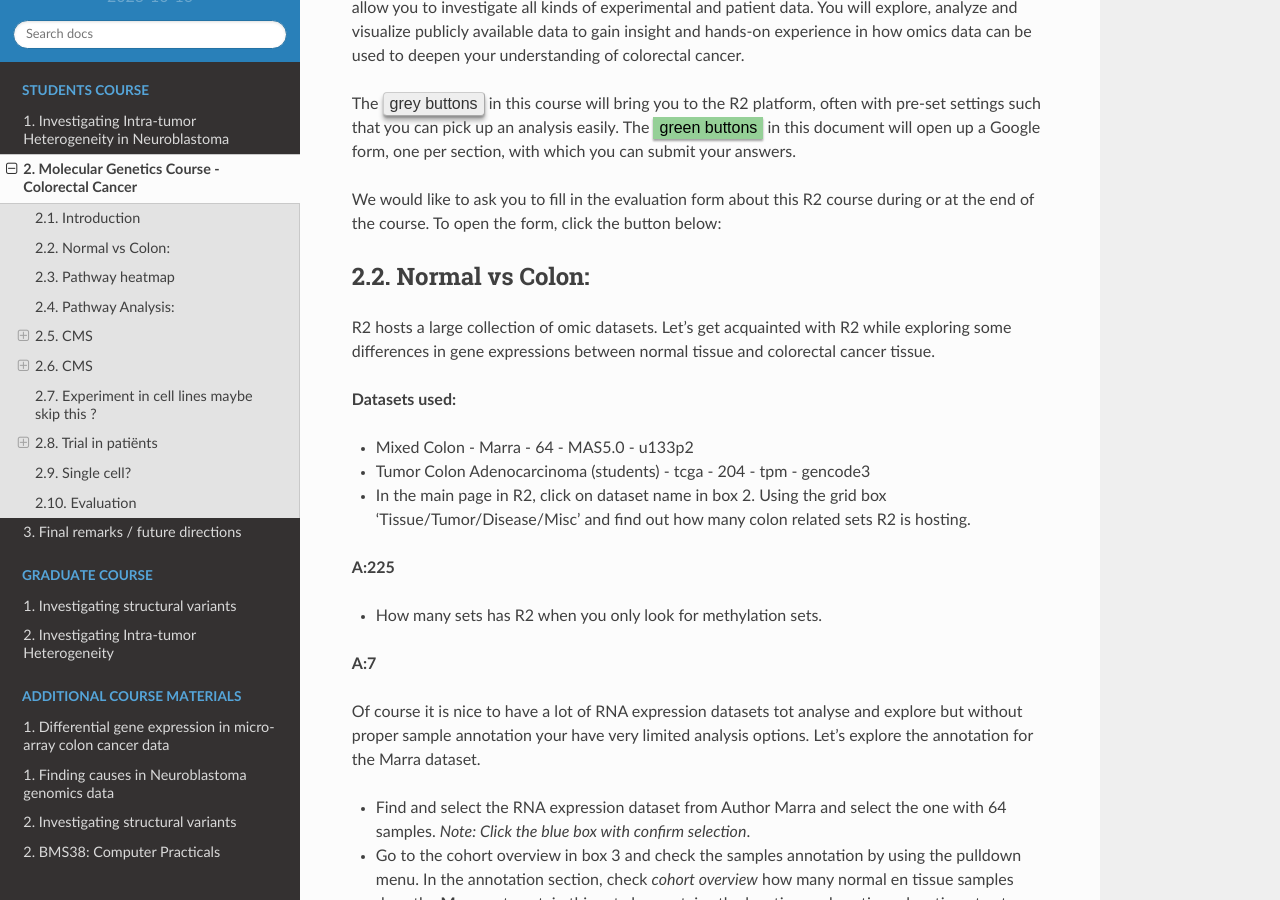
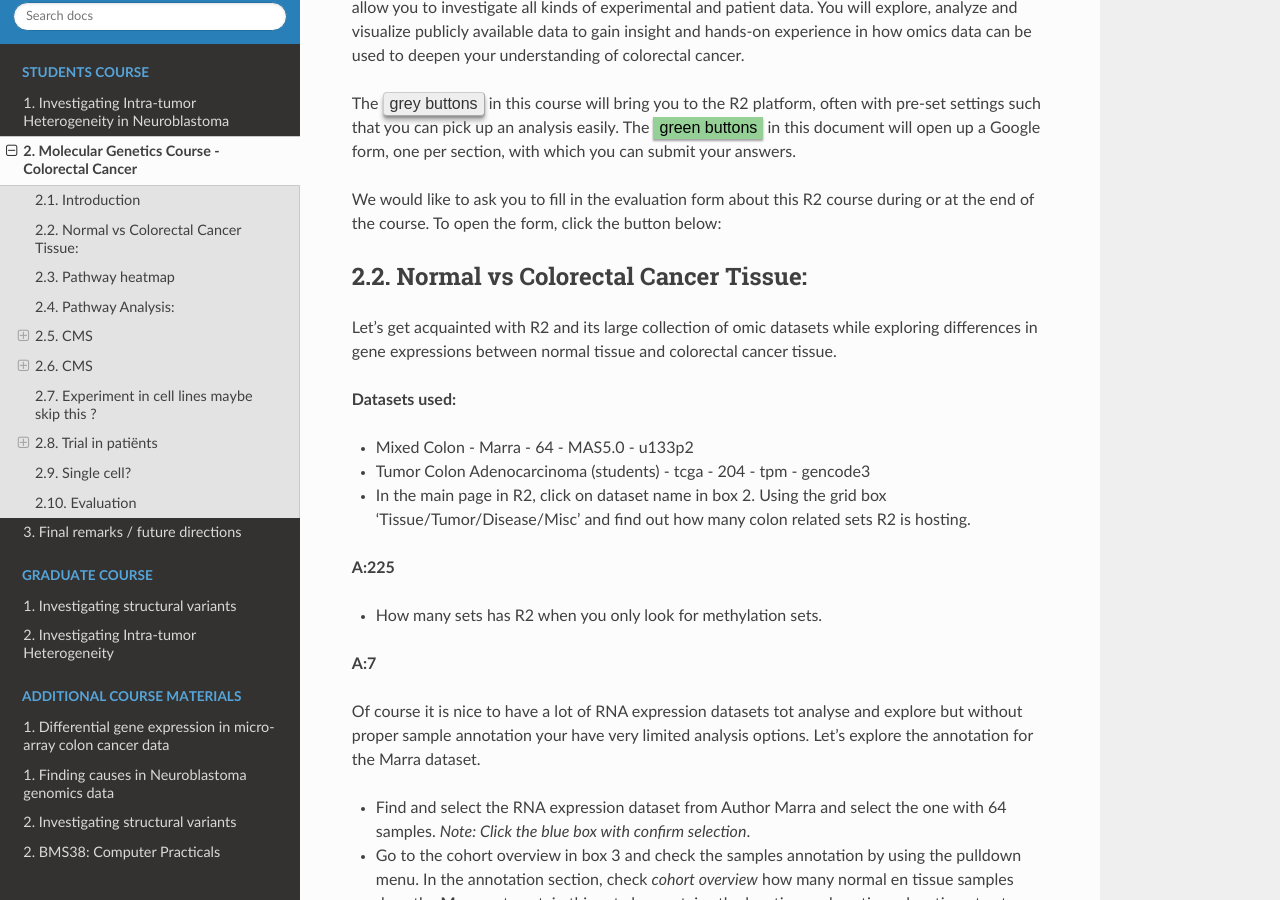
Before and after one commit to antronerds/r2-training-courses, a Sphinx documentation site: the page built from docs/Molecular_Genetics_CRC.md, in a window 1280 px wide and 900 px high, scrolled down 1762 px. Built offline with Sphinx 7.4.7 and the Read the Docs theme 2.0.0, drawn with Linux system fonts in a browser that asks for light colours.

Commit message:
section normal vs colon

```diff
--- a/docs/Molecular_Genetics_CRC.md
+++ b/docs/Molecular_Genetics_CRC.md
@@ -52,9 +52,9 @@
 the form, click the button below:
 
 
-## Normal vs Colon:
+## Normal vs Colorectal Cancer Tissue:
 
-R2 hosts a large collection of omic datasets. Let's get acquainted with R2 while exploring some differences in gene
+Let's get acquainted with R2 and its large collection of omic datasets while exploring differences in gene
 expressions between normal tissue and colorectal cancer tissue.
 
 **Datasets used:**
```
